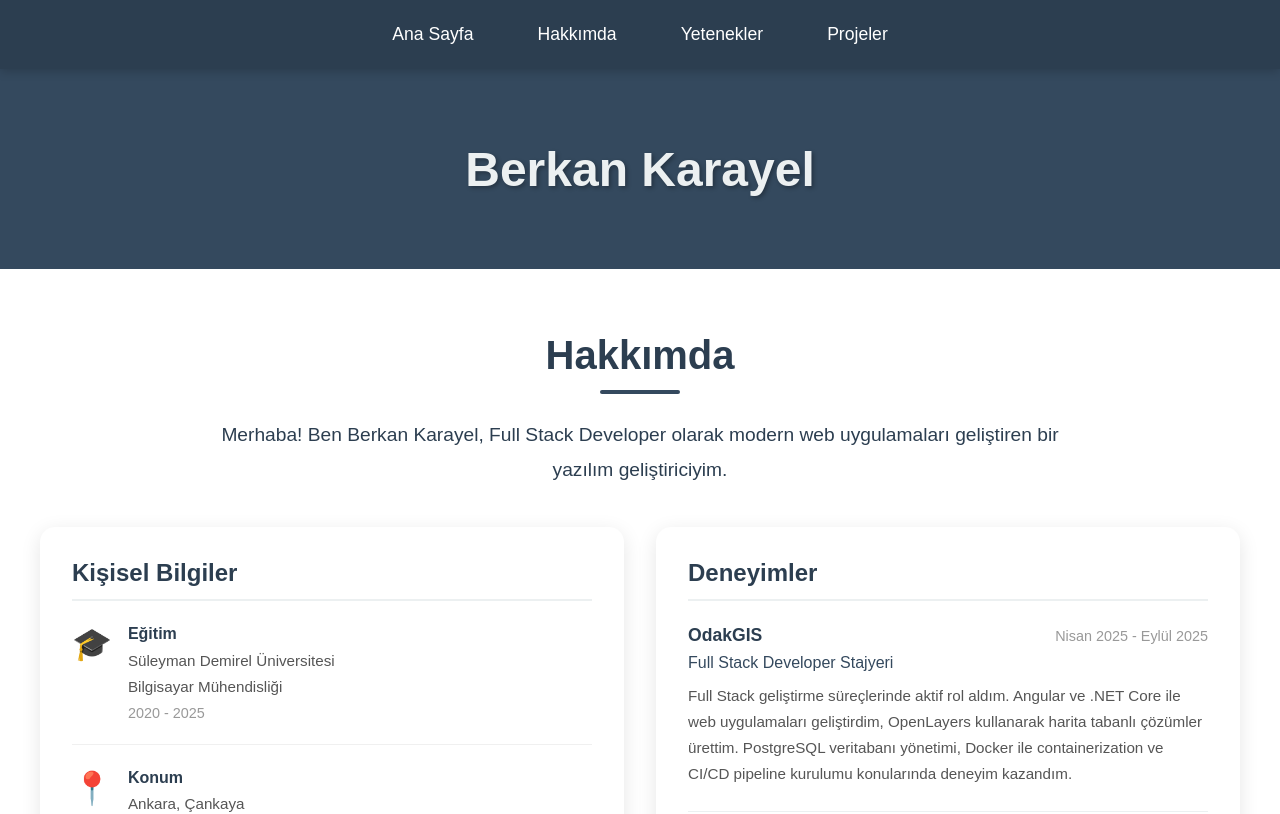
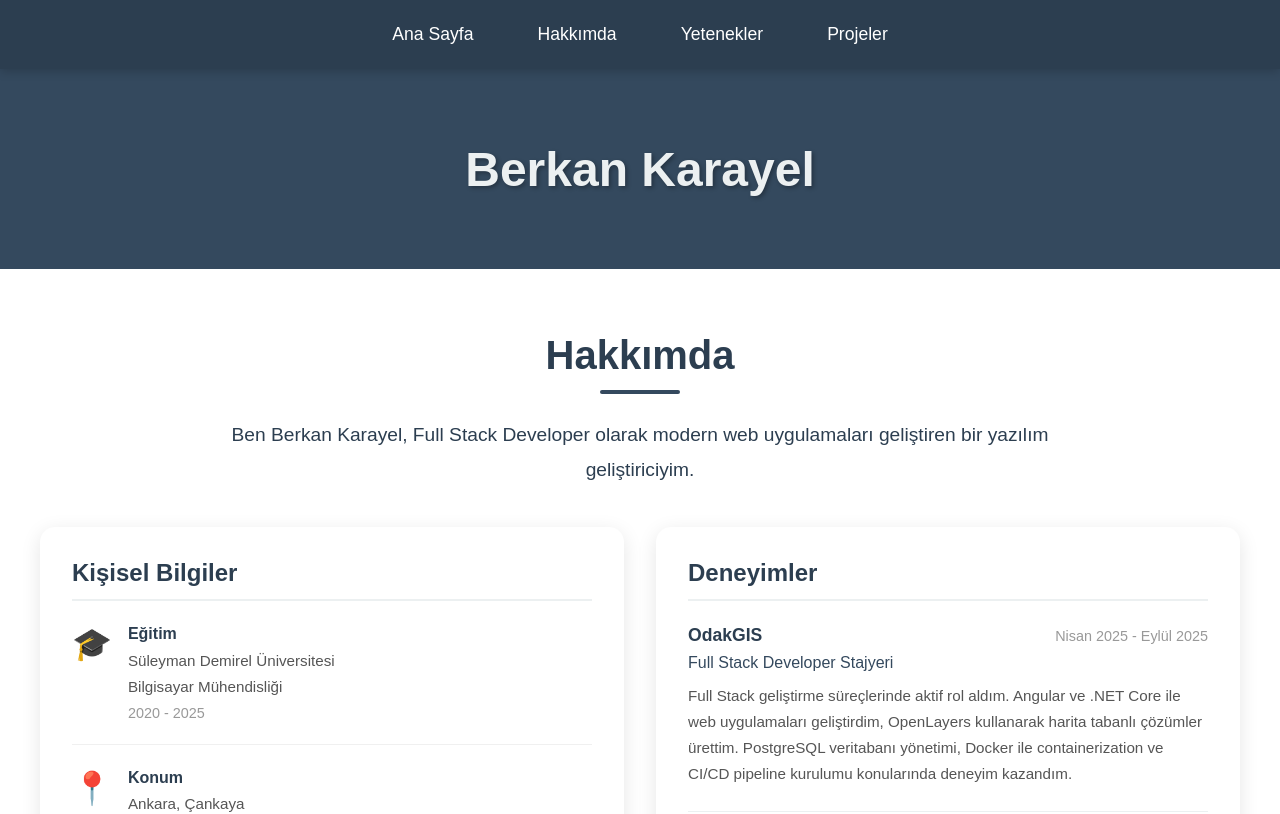
Before and after one commit to berkankarayel/PortfolyoProject, an Angular app: page / in a window 1280 px wide. Shown: the top 814 px of the page. Built offline with nearby package versions, Linux system fonts and the light colour scheme.

Commit message:
About düzeltildi.

```diff
--- a/src/app/components/about/about.component.html
+++ b/src/app/components/about/about.component.html
@@ -3,7 +3,7 @@
     <h2 class="section-title">Hakkımda</h2>
 
     <p class="intro">
-      Merhaba! Ben Berkan Karayel, Full Stack Developer olarak modern web uygulamaları geliştiren bir yazılım geliştiriciyim.
+      Ben Berkan Karayel, Full Stack Developer olarak modern web uygulamaları geliştiren bir yazılım geliştiriciyim.
     </p>
 
     <div class="main-cards">
--- a/src/app/components/project-detail/project-detail.component.html
+++ b/src/app/components/project-detail/project-detail.component.html
@@ -16,7 +16,7 @@
       </div>
 
       <div class="section">
-        <h2>Projeler</h2>
+        <h2>Özellikler</h2>
         <ul class="features-list">
           <li *ngFor="let feature of project.features">{{ feature }}</li>
         </ul>
```
